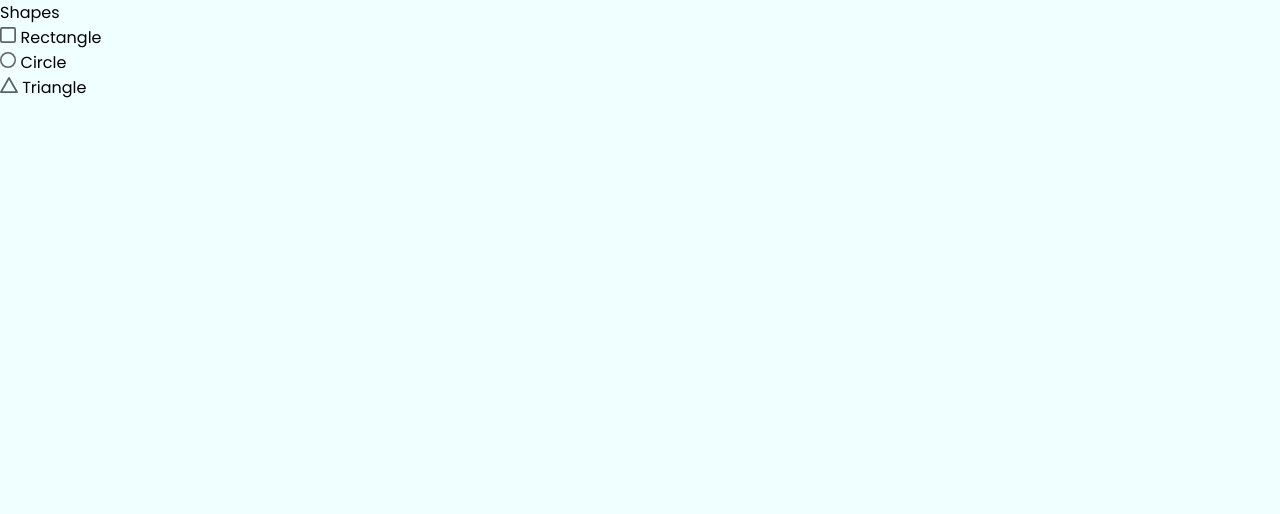
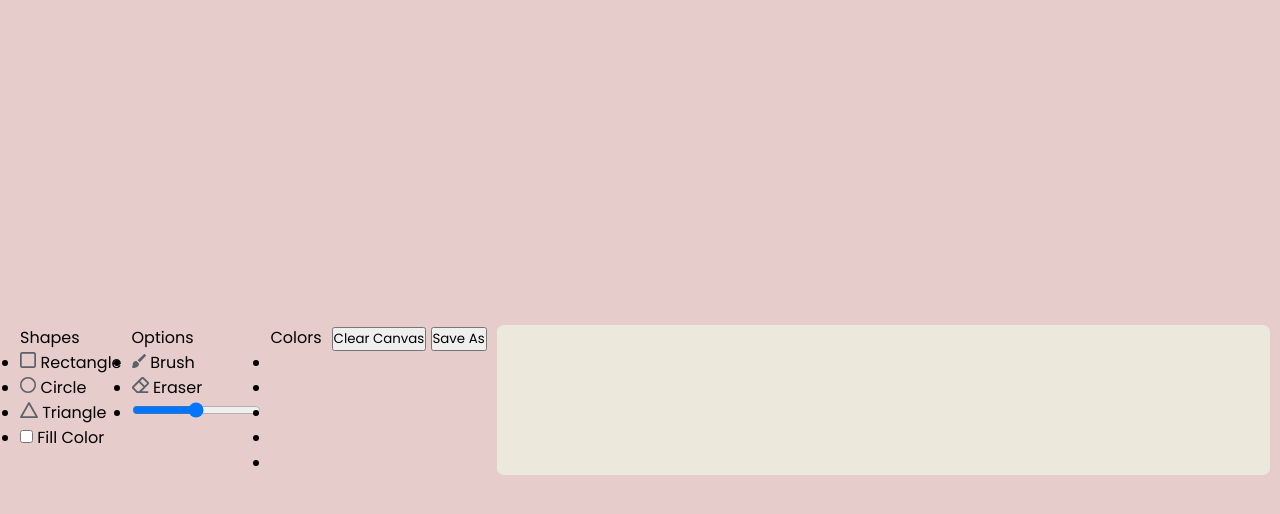
Before and after one commit to LychellePham/doodlely, a plain HTML site: page index.html in a window 1280 px wide. Drawn offline with Linux system fonts and the light colour scheme.

Commit message:
add option layout and edit styling

```diff
--- a/index.html
+++ b/index.html
@@ -23,12 +23,53 @@
                             <img src="icons/circle.svg">
                             <span>Circle</span>
                         </li>
-                        <li>
+                        <li class="option">
                             <img src="icons/triangle.svg">
                             <span>Triangle</span>
                         </li>
+                        <li class="option">
+                            <input type="checkbox" id="fill-color">
+                            <label for="fill-color">Fill Color</label>
+                        </li>
                     </ul>
                 </div>
+
+                <div class="row">
+                    <label class="title">Options</label>
+                    <ul class="options">
+                        <li class="option">
+                            <img src="icons/brush.svg">
+                            <span>Brush</span>
+                        </li>
+                        <li class="option">
+                            <img src="icons/eraser.svg">
+                            <span>Eraser</span>
+                        </li>
+
+                        <li class="option">
+                            <input type="range" id="size-slider">
+
+                        </li>
+                    </ul>
+                </div>
+
+                <div class="row">
+                    <label class="title">Colors</label>
+                    <ul class="options">
+                        <li class="option"></li>
+                        <li class="option"></li>
+                        <li class="option"></li>
+                        <li class="option"></li>
+                        <li class="option"></li>
+                        <!--<input type="color" id="color">-->
+                    </ul>
+                </div>
+                <div class="row">
+                    <button class="clear-canvas">Clear Canvas</button>
+                    <button class="save-img">Save As</button>
+
+                </div>
+            </section>
             <section class="drawing-board"></section>
         </div>
 
--- a/style.css
+++ b/style.css
@@ -4,8 +4,38 @@
     padding: 0;
     box-sizing: border-box;
     font-family: 'Poppins', sans-serif;
+
+
 }
 
-html{
-    background-color: azure;
+
+body{
+    display: flex;
+    align-items: center;
+    justify-content: center;
+    min-height: 100vh;
+    background: #E7CCCC;
+
+
 }
+
+.container{
+    display: flex;
+    width: 100%;
+    gap: 10px;
+    padding: 10px;
+    max-width: 1350px;
+    height: 100%;
+
+
+}
+
+
+section{
+    background: #EDE8DC;
+    border-radius: 7px;
+}
+
+.drawing-board{
+    flex: 1;
+}
```
